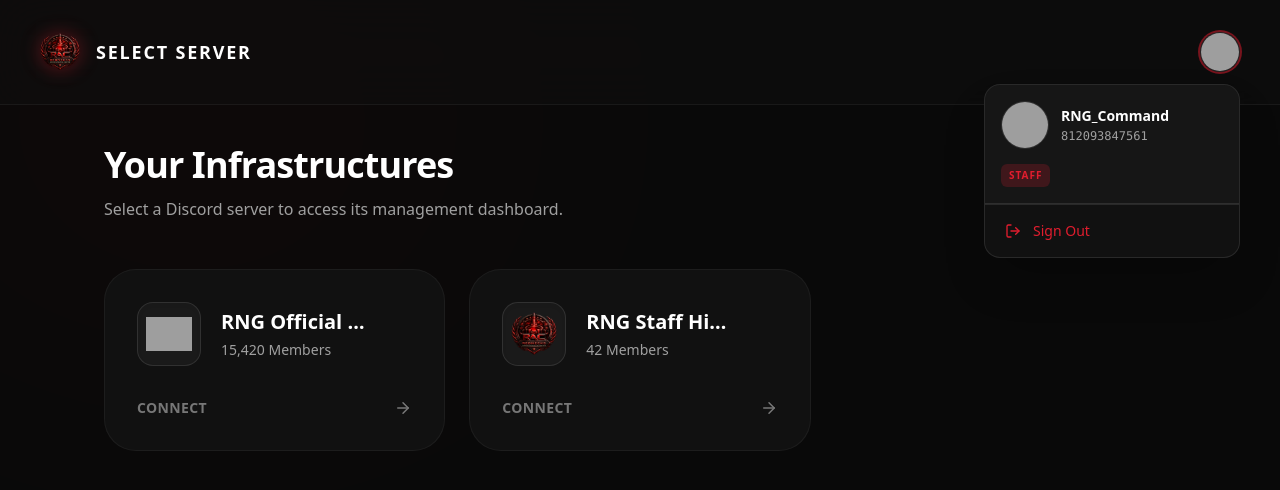
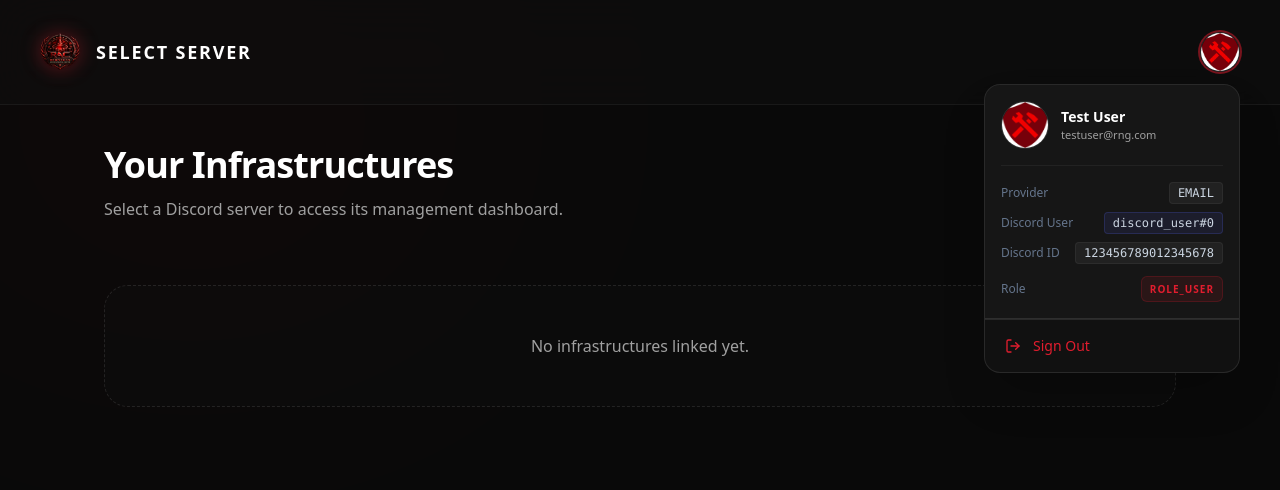
Before and after one commit to rngnetwork/Rng-Network, a Next.js app: page /servers in a window 1280 px wide. Both pictures are taken after a click on the button 1220 px from the left and 52 px from the top of the page. Shown: the top 490 px of the page. Built offline with nearby package versions, Linux system fonts and the light colour scheme; grey boxes are pictures that could not be loaded.

Commit message:
feat(ui): prepare dashboard and profile for backend integration and DTO matching

```diff
--- a/app/servers/page.tsx
+++ b/app/servers/page.tsx
@@ -2,25 +2,14 @@
 
 import React, { useState } from 'react';
 import { motion, AnimatePresence } from 'framer-motion';
-import { ArrowRight, Info } from 'lucide-react';
+import { Info } from 'lucide-react';
 import Image from 'next/image';
 import { UserProfileDropdown } from '@/components/ui/UserProfileDropdown';
 
-// Mock list of servers the user has access to
-const MOCK_SERVERS = [
-  { id: '112233', name: 'RNG Official Network', memberCount: 15420, icon: '/visuals/MAIN_LOGO.png' },
-  { id: '445566', name: 'RNG Staff Hideout', memberCount: 42, icon: '/visuals/LOGO_FOR_STAFFS.png' }
-];
+// User has no connected servers initially
 
 export default function ServersPage() {
   const [toastVisible, setToastVisible] = useState(false);
-
-  const handleServerClick = () => {
-    setToastVisible(true);
-    setTimeout(() => {
-      setToastVisible(false);
-    }, 3000);
-  };
 
   return (
     <div className="min-h-screen w-full bg-[#090909] text-white flex flex-col font-sans relative overflow-hidden">
@@ -45,34 +34,8 @@ export default function ServersPage() {
           <p className="text-[#A0A0A0] text-sm md:text-base">Select a Discord server to access its management dashboard.</p>
         </div>
 
-        <div className="grid grid-cols-1 md:grid-cols-2 lg:grid-cols-3 gap-6">
-          {MOCK_SERVERS.map((server, idx) => (
-            <motion.button
-              key={server.id}
-              initial={{ opacity: 0, y: 20 }}
-              animate={{ opacity: 1, y: 0 }}
-              transition={{ delay: idx * 0.1, duration: 0.5, type: 'spring' }}
-              onClick={handleServerClick}
-              className="group relative bg-[#111111] border border-white/5 rounded-[2rem] p-8 text-left transition-all duration-300 hover:border-[#E11D2E]/50 hover:bg-[#151515] hover:shadow-[0_10px_40px_-10px_rgba(225,29,46,0.15)] overflow-hidden"
-            >
-              <div className="absolute top-0 right-0 w-32 h-32 bg-[#E11D2E] opacity-0 blur-[50px] group-hover:opacity-[0.05] transition-opacity duration-500 rounded-bl-full" />
-
-              <div className="flex items-center gap-5 mb-8 relative z-10">
-                <div className="w-16 h-16 rounded-2xl bg-[#1A1A1A] border border-white/10 p-2 shadow-inner overflow-hidden relative">
-                   <Image src={server.icon} alt={server.name} fill unoptimized className="object-contain p-2" />
-                </div>
-                <div>
-                  <h3 className="font-bold text-xl mb-1 truncate max-w-[150px]">{server.name}</h3>
-                  <p className="text-[#A0A0A0] text-sm font-medium">{server.memberCount.toLocaleString()} Members</p>
-                </div>
-              </div>
-
-              <div className="flex items-center justify-between text-[#777] group-hover:text-[#E11D2E] transition-colors relative z-10">
-                <span className="text-sm font-semibold tracking-wide uppercase">Connect</span>
-                <ArrowRight size={18} className="transform group-hover:translate-x-1 transition-transform" />
-              </div>
-            </motion.button>
-          ))}
+        <div className="flex flex-col items-center justify-center p-12 mt-4 border border-dashed border-white/10 rounded-3xl bg-[#111111]/30">
+          <p className="text-[#A0A0A0] text-center font-medium">No infrastructures linked yet.</p>
         </div>
       </main>
 
--- a/components/auth/LoginPanel.tsx
+++ b/components/auth/LoginPanel.tsx
@@ -231,13 +231,6 @@ export function LoginPanel({ mode, onBack }: { mode: 'login' | 'register', onBac
                 </button>
               </div>
 
-              {mode === 'login' && (
-                <div className="flex justify-end mb-1">
-                  <button type="button" className="text-[#E11D2E] text-[12px] font-bold hover:underline">
-                    Forgot Password?
-                  </button>
-                </div>
-              )}
 
               <Button
                 type="submit"
--- a/components/ui/UserProfileDropdown.tsx
+++ b/components/ui/UserProfileDropdown.tsx
@@ -5,14 +5,18 @@ import { motion, AnimatePresence } from 'framer-motion';
 import Image from 'next/image';
 import { LogOut } from 'lucide-react';
 import { useRouter } from 'next/navigation';
-import { mockAuthApi } from '@/lib/auth/mockApi';
+
 import { api } from '@/lib/api';
 
 interface UserData {
+  email: string;
+  fullName: string;
+  provider: string;
+  discordId: string;
+  discordUsername: string;
+  discordLinked: boolean;
+  role: string;
   avatar: string;
-  username: string;
-  id: string;
-  role: string;
 }
 
 export function UserProfileDropdown() {
@@ -30,11 +34,18 @@ export function UserProfileDropdown() {
   };
 
   useEffect(() => {
+    // Simulate backend DTO fetch
     const fetchUser = async () => {
-      const res = await mockAuthApi.simulateDiscordOAuth('staff');
-      if (res.success && res.data && typeof res.data !== 'string' && 'user' in res.data) {
-        setUser(res.data.user as UserData);
-      }
+      setUser({
+        email: "testuser@rng.com",
+        fullName: "Test User",
+        provider: "EMAIL",
+        discordId: "123456789012345678",
+        discordUsername: "discord_user#0",
+        discordLinked: true,
+        role: "ROLE_USER",
+        avatar: "/visuals/staff.png"
+      });
     };
     fetchUser();
   }, []);
@@ -77,16 +88,34 @@ export function UserProfileDropdown() {
                   <Image src={user.avatar} alt="Profile" fill unoptimized className="object-cover" />
                 </div>
                 <div className="flex flex-col min-w-0">
-                  <span className="text-white font-bold text-sm truncate">{user.username}</span>
-                  <div className="flex items-center gap-1.5 mt-0.5">
-                    <span className="text-[#A0A0A0] text-xs font-mono truncate">{user.id}</span>
-                  </div>
+                  <span className="text-white font-bold text-sm truncate">{user.fullName}</span>
+                  <span className="text-[#A0A0A0] text-[11px] font-medium truncate">{user.email}</span>
                 </div>
               </div>
-              <div className="mt-3">
-                <span className="inline-flex items-center justify-center px-2 py-1 text-[10px] font-bold tracking-widest uppercase rounded-md bg-[#E11D2E]/20 text-[#E11D2E]">
-                  {user.role}
-                </span>
+
+              <div className="flex flex-col gap-2 mt-4 pt-4 border-t border-white/5">
+                <div className="flex justify-between items-center text-xs">
+                  <span className="text-slate-500 font-medium">Provider</span>
+                  <span className="text-slate-300 font-mono bg-white/5 px-2 py-0.5 rounded border border-white/5">{user.provider}</span>
+                </div>
+                {user.discordLinked && (
+                  <>
+                    <div className="flex justify-between items-center text-xs">
+                      <span className="text-slate-500 font-medium">Discord User</span>
+                      <span className="text-slate-300 font-mono bg-[#5865F2]/10 text-[#5865F2] px-2 py-0.5 rounded border border-[#5865F2]/20">{user.discordUsername}</span>
+                    </div>
+                    <div className="flex justify-between items-center text-xs">
+                      <span className="text-slate-500 font-medium">Discord ID</span>
+                      <span className="text-slate-300 font-mono bg-white/5 px-2 py-0.5 rounded border border-white/5">{user.discordId}</span>
+                    </div>
+                  </>
+                )}
+                <div className="flex justify-between items-center text-xs mt-1">
+                  <span className="text-slate-500 font-medium">Role</span>
+                  <span className="text-[#E11D2E] font-bold tracking-widest text-[10px] bg-[#E11D2E]/10 border border-[#E11D2E]/20 px-2 py-1 rounded-md uppercase">
+                    {user.role}
+                  </span>
+                </div>
               </div>
             </div>
 
```
